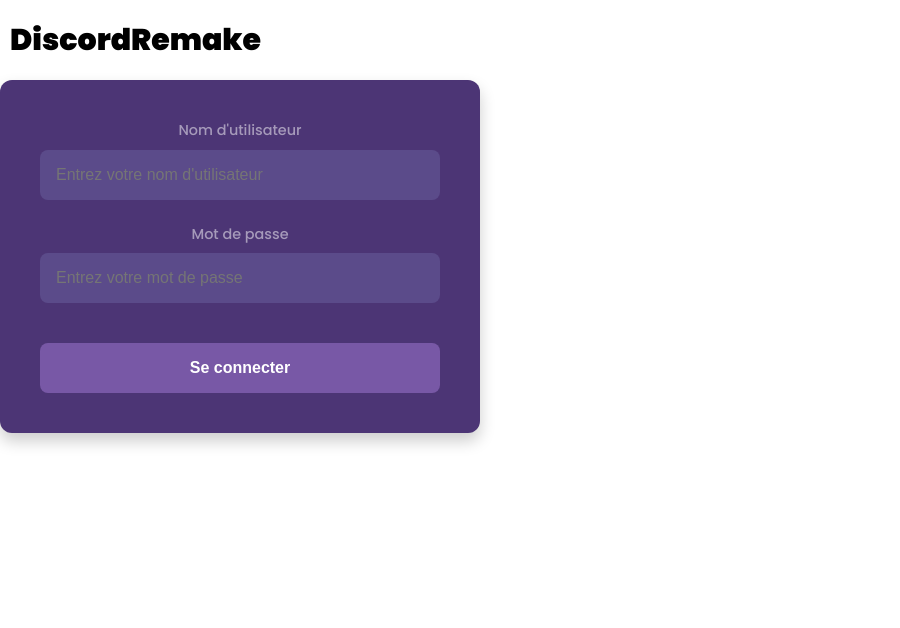
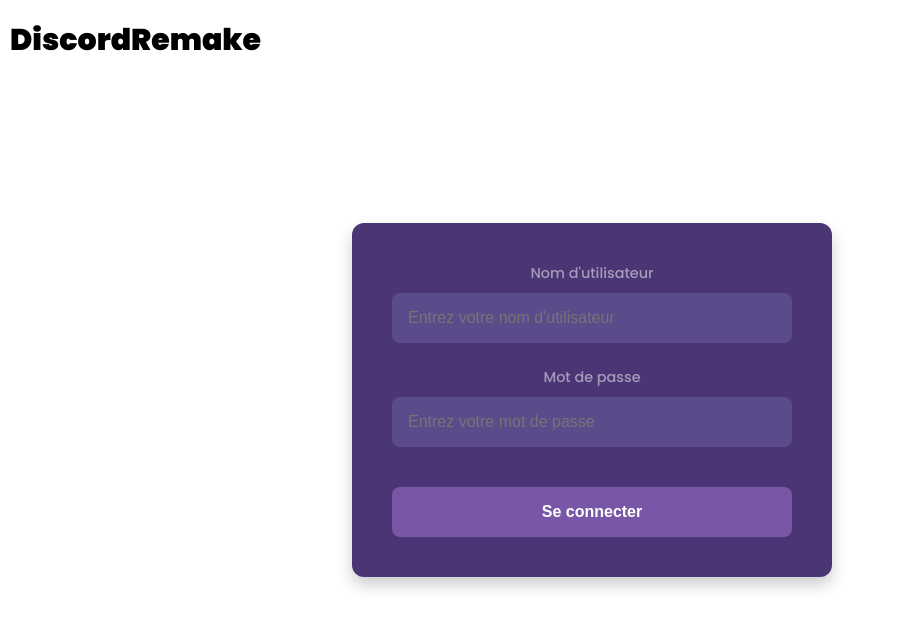
Before and after one commit to Bilnaa/frontend-discord, a React (Vite) app: page /login in a window 1280 px wide. Shown: the top 628 px of the page, without its empty margins (0-900 px from the left). Built offline with nearby package versions, Linux system fonts and the light colour scheme.

Commit message:
feat: centrer le conteneur de connexion et ajuster le style

```diff
--- a/src/pages/Login.tsx
+++ b/src/pages/Login.tsx
@@ -16,6 +16,10 @@ const styles: { [key: string]: CSSProperties } = {
     container: {
         display: 'flex',
         alignItems: 'center',
+        justifyContent: 'center',
+        height: '80vh',
+        maxWidth: '90%',
+        paddingLeft: '2vh',
     },
     form: {
         display: "flex",
```
